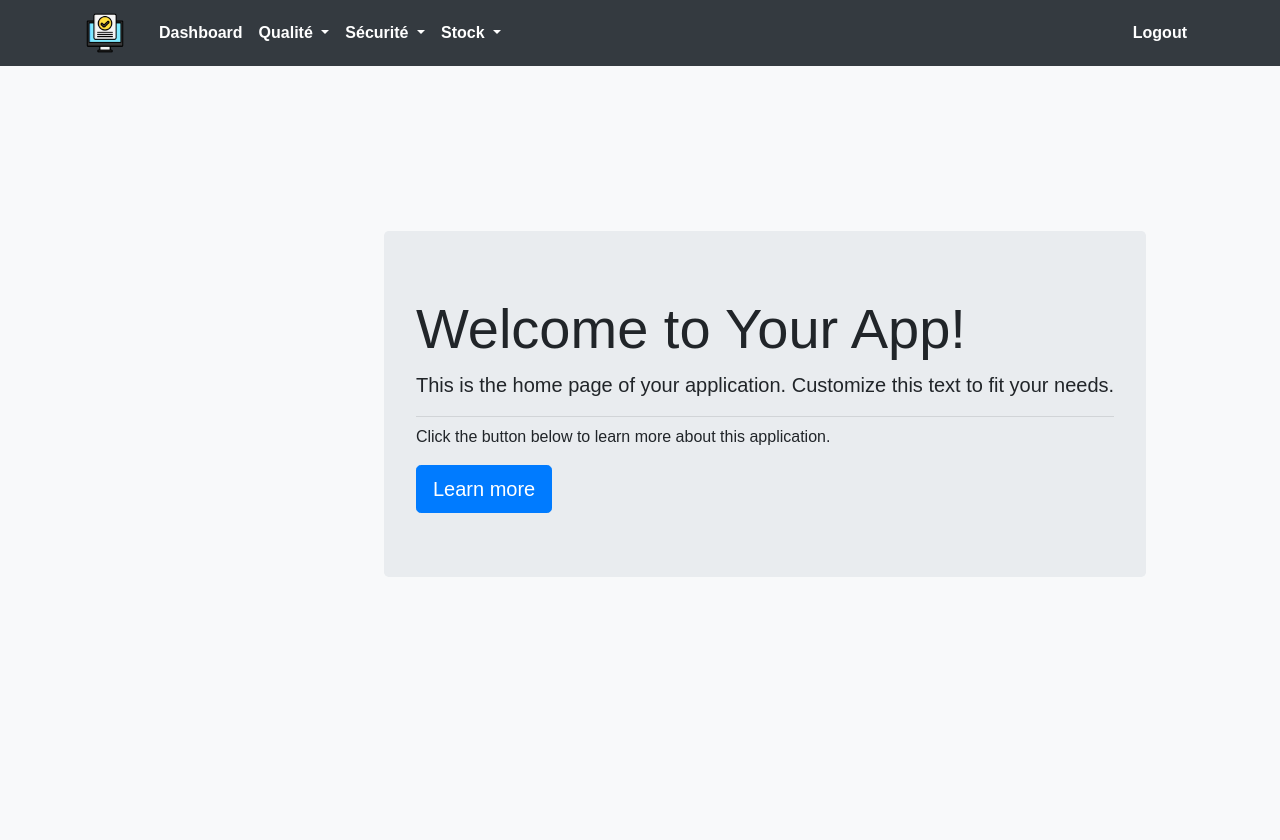
After one commit to jawkat/QualityManagement, a Flask app: template Quality/templates/home.html in a window 1280 px wide. The commit adds this page. Run offline with Flask 3, Linux system fonts and the light colour scheme; the template is opened without the code that fills it, so the values that code supplies are empty; some libraries are stand-ins or nearby versions.

Commit message:
implementig layout page with onglet

```diff
--- a/Quality/auth.py
+++ b/Quality/auth.py
@@ -17,6 +17,6 @@ def logout():
     return "<h1>Logout</h1>"
 
 @auth.route('/sign-up')
-def signup():
+def register():
     """Route to display signup page."""
-    return "<h1>Signup</h1>"
+    return "<h1>Register</h1>"
--- a/Quality/static/main.css
+++ b/Quality/static/main.css
@@ -1,121 +1,163 @@
-body {
-    width: 100%;
-    height: 100vh;
-    font-family: Arial, sans-serif;
-    background-image: url('my-main.jpg');
-    background-position: center;
-    background-size: cover; /* Ensure the background image covers the entire body */
-    background-attachment: fixed; /* Keep the background image fixed while scrolling */
-    position: relative;
-    margin-top: 5rem;
-    color: #000000;
+/* Styles for sidebar */
+.sidebar {
+    position: fixed;
+    top: 0;
+    left: -250px;
+    height: 100%;
+    width: 250px;
+    z-index: 1;
+    background-color: #343a40;
+    overflow-x: hidden;
+    transition: left 0.5s ease;
+    padding-top: 20px;
 }
 
-h1, h2, h3, h4, h5, h6 {
-    color: #000000;
+.sidebar.active {
+    left: 0;
 }
 
-.bg-steel {
-    background-color: #254053;
-    color: #000000;
+.sidebar .sidebar-header {
+    text-align: center;
+    padding-bottom: 10px;
 }
 
-/* Table Styles */
-.table {
-    width: 100%;
-    margin: 20px 0;
-    border-collapse: collapse;
+.sidebar .list-unstyled li {
+    padding: 10px;
 }
 
-.table th,
-.table td {
-    border: 1px solid #dddddd;
-    padding: 4px;
-    text-align: left;
+.sidebar .list-unstyled li a {
+    color: #fff;
+    display: block;
+    text-decoration: none;
+    padding: 10px;
 }
 
-.table th {
-    background-color: #254053;
-    color: #ffffff;
+.sidebar .list-unstyled li a:hover {
+    background-color: #6c757d;
 }
 
-.table td {
-    background: #ffffffe5;
+/* Styles for content */
+.content {
+    margin-left: 250px;
+    padding: 20px;
+    width: calc(100% - 250px);
 }
 
-.table-actions a {
-    margin-right: 1px;
+/* General styles */
+body {
+    font-family: 'Arial', sans-serif;
+    background-color: #f8f9fa;
+    overflow-x: hidden;
 }
 
-.container {
-    width: 95%;
-    max-width: 1400px;
-    margin: 0 auto;
+.navbar {
+    background-color: #343a40 !important;
 }
 
-.content-section {
-    background: rgba(255, 255, 255, 0.8);
-    padding: 2rem;
-    border-radius: 8px;
-    margin-top: 20px;
-    color: #120944; /* Maintain white text color */
-	font-size: 1.5rem;
-
-
-
+.navbar .navbar-brand img {
+    max-width: 40px;
+    max-height: 40px;
+    margin-right: 10px;
 }
 
-.jumbotron {
-    padding: 2rem;
-    margin-bottom: 2rem;
-    background-color: rgba(255,255,255,0.9); /* Semi-transparent background color */
-    border-radius: 0.3rem;
-    color: #15008b; /* Maintain white text color */
+.navbar .navbar-nav .nav-item .nav-link {
+    color: #fff !important;
+    font-weight: bold;
 }
 
-/* Navigation Bar Styles */
-.site-header .navbar-nav .nav-link {
-    color: #fdfeffa4;
+.navbar .navbar-nav .nav-item .nav-link:hover {
+    color: #dd1414 !important;
 }
 
-.site-header .navbar-nav .nav-link:hover {
-    color: #f1f517;
+.navbar .navbar-toggler-icon {
+    background-color: #fff;
 }
 
-.note-content {
-    font-size: 1rem;
-    font-weight: normal;
+/* Responsive adjustments */
+@media (max-width: 992px) {
+    .sidebar {
+        left: -250px;
+    }
+
+    .sidebar.active {
+        left: 0;
+    }
+
+    .content {
+        margin-left: 0;
+        width: 100%;
+    }
+
+    .navbar .navbar-toggler-icon {
+        background-color: #fff;
+    }
 }
 
-.index-column {
-    width: 50px;
-    text-align: center;
+@media (max-width: 768px) {
+    .sidebar {
+        width: 100%;
+        left: -100%;
+        transition: left 0.3s ease;
+    }
+
+    .sidebar.active {
+        left: 0;
+    }
+
+    .content {
+        margin-left: 0;
+        width: 100%;
+    }
+
+    .navbar .navbar-toggler-icon {
+        background-color: #fff;
+    }
 }
 
-.actions-column {
-    width: 210px;
+@media (max-width: 576px) {
+    .sidebar {
+        padding-top: 15px;
+        width: 100%;
+        left: -100%;
+        transition: left 0.3s ease;
+    }
+
+    .sidebar.active {
+        left: 0;
+    }
+
+    .content {
+        margin-left: 0;
+        width: 100%;
+    }
+
+    .navbar .navbar-toggler-icon {
+        background-color: #fff;
+    }
 }
 
-.feature-item {
-    margin-top: 2rem;
+/* Toggle button styles */
+.toggle-btn {
+    position: fixed;
+    left: 0;
+    top: 0;
+    margin: 10px;
+    z-index: 1;
 }
 
-.feature-item img {
-    max-width: 100%;
-    border-radius: 8px;
-    transition: transform 0.5s ease-in-out; /* Add smooth transition */
+/* Active link styles */
+.sidebar .nav-link {
+    color: #fff;
 }
 
-.feature-item img:hover {
-    transform: rotate(10deg); /* Rotate the image on hover */
+.sidebar .nav-link:hover {
+    background: #83aab6;
+    color: #dd1414;
+    font-size: 1.5em;
 }
 
-/* Footer Styles */
-footer {
-    background-color: rgba(255, 255, 255, 0.8);
-    color: #333;
+.sidebar .active-link {
+    background: #495057;
+    color: #dd1414;
+    font-size: 1.5em;
 }
-
-footer p {
-    margin: 0;
-}
--- /dev/null
+++ b/Quality/templates/home.html
@@ -0,0 +1,17 @@
+{% extends "layout.html" %}
+
+{% block title %}
+Home - PRIVMAC Qualité
+{% endblock %}
+
+{% block content %}
+<div class="container d-flex justify-content-center align-items-center vh-100">
+    <div class="jumbotron">
+        <h1 class="display-4">Welcome to Your App!</h1>
+        <p class="lead">This is the home page of your application. Customize this text to fit your needs.</p>
+        <hr class="my-2">
+        <p>Click the button below to learn more about this application.</p>
+        <a class="btn btn-primary btn-lg" href="#" role="button">Learn more</a>
+    </div>
+</div>
+{% endblock %}
--- /dev/null
+++ b/Quality/templates/layout.html
@@ -0,0 +1,158 @@
+<!DOCTYPE html>
+<html lang="en">
+<head>
+    <meta charset="UTF-8">
+    <meta name="viewport" content="width=device-width, initial-scale=1.0">
+    <title>{% block title %}Your App{% endblock %}</title>
+    <!-- Bootstrap CSS -->
+    <link href="https://stackpath.bootstrapcdn.com/bootstrap/4.5.2/css/bootstrap.min.css" rel="stylesheet">
+    <!-- Custom CSS -->
+    <link href="{{ url_for('static', filename='main.css') }}" rel="stylesheet">
+</head>
+<body>
+
+    <nav class="navbar navbar-expand-lg navbar-dark bg-dark fixed-top">
+        <div class="container">
+            <a class="navbar-brand" href="#">
+                <img src="{{ url_for('static', filename='logo.png') }}" alt="Logo" class="logo">
+            </a>
+            <button class="navbar-toggler" type="button" data-toggle="collapse" data-target="#navbarSupportedContent"
+                    aria-controls="navbarSupportedContent" aria-expanded="false" aria-label="Toggle navigation">
+                <span class="navbar-toggler-icon"></span>
+            </button>
+
+            <div class="collapse navbar-collapse" id="navbarSupportedContent">
+                <ul class="navbar-nav mr-auto">
+                    <li class="nav-item active">
+                        <a class="nav-link" href="#">Dashboard</a>
+                    </li>
+                    <li class="nav-item dropdown">
+                        <a class="nav-link dropdown-toggle" href="#" id="qualityDropdown" role="button"
+                           data-toggle="dropdown" aria-haspopup="true" aria-expanded="false">
+                            Qualité
+                        </a>
+                        <div class="dropdown-menu" aria-labelledby="qualityDropdown">
+                            <a class="dropdown-item" href="#">Gestion NC</a>
+                            <a class="dropdown-item" href="#">Plan Action</a>
+                            <a class="dropdown-item" href="#" id="toggleLeftMenu">Documentation</a>
+                        </div>
+                    </li>
+                    <li class="nav-item dropdown">
+                        <a class="nav-link dropdown-toggle" href="#" id="securityDropdown" role="button"
+                           data-toggle="dropdown" aria-haspopup="true" aria-expanded="false">
+                            Sécurité
+                        </a>
+                        <div class="dropdown-menu" aria-labelledby="securityDropdown">
+                            <a class="dropdown-item" href="#">Process</a>
+                            <a class="dropdown-item" href="#">Description</a>
+                            <a class="dropdown-item" href="#">Document</a>
+                        </div>
+                    </li>
+                    <li class="nav-item dropdown">
+                        <a class="nav-link dropdown-toggle" href="#" id="stockDropdown" role="button"
+                           data-toggle="dropdown" aria-haspopup="true" aria-expanded="false">
+                            Stock
+                        </a>
+                        <div class="dropdown-menu" aria-labelledby="stockDropdown">
+                            <a class="dropdown-item" href="#">Process</a>
+                            <a class="dropdown-item" href="#">Description</a>
+                            <a class="dropdown-item" href="#">Document</a>
+                        </div>
+                    </li>
+                </ul>
+                <ul class="navbar-nav ml-auto">
+                    <li class="nav-item">
+                        <a class="nav-link" href="#">Logout</a>
+                    </li>
+                </ul>
+            </div>
+        </div>
+    </nav>
+
+    <div class="wrapper">
+        <nav class="sidebar" id="leftSidebar">
+            <div class="sidebar-header">
+                <h3>Left Sidebar</h3>
+            </div>
+
+            <ul class="list-unstyled components">
+                <li class="nav-item">
+                    <a class="nav-link dropdown-toggle" href="#aboutSubmenu" data-toggle="collapse" aria-expanded="false">Processus 1</a>
+                    <ul class="collapse list-unstyled" id="aboutSubmenu">
+                        <li>
+                            <a class="nav-link" href="#">Submenu 1</a>
+                        </li>
+                        <li>
+                            <a class="nav-link" href="#">Submenu 2</a>
+                        </li>
+                        <li>
+                            <a class="nav-link" href="#">Submenu 3</a>
+                        </li>
+                    </ul>
+                </li>
+                <li class="nav-item">
+                    <a class="nav-link dropdown-toggle" href="#aboutSubmenu2" data-toggle="collapse" aria-expanded="false">Processus 2</a>
+                    <ul class="collapse list-unstyled" id="aboutSubmenu2">
+                        <li>
+                            <a class="nav-link" href="#">Submenu 4</a>
+                        </li>
+                        <li>
+                            <a class="nav-link" href="#">Submenu 5</a>
+                        </li>
+                        <li>
+                            <a class="nav-link" href="#">Submenu 6</a>
+                        </li>
+                    </ul>
+                </li>
+            </ul>
+        </nav>
+
+        <div class="content">
+            {% block content %}
+            {% endblock %}
+        </div>
+    </div>
+
+    <!-- Bootstrap JS and dependencies -->
+    <script src="https://code.jquery.com/jquery-3.5.1.slim.min.js"></script>
+    <script src="https://cdn.jsdelivr.net/npm/@popperjs/core@2.9.3/dist/umd/popper.min.js"></script>
+    <script src="https://stackpath.bootstrapcdn.com/bootstrap/4.5.2/js/bootstrap.min.js"></script>
+    <!-- Custom JS -->
+    <script>
+        $(document).ready(function() {
+            $('#toggleLeftMenu').on('click', function(e) {
+                e.preventDefault();
+                $('#leftSidebar').toggleClass('active');
+            });
+
+            // Close left sidebar if clicked outside
+            $(document).on('click', function(e) {
+                if (!$(e.target).closest('#leftSidebar').length && !$(e.target).is('#toggleLeftMenu')) {
+                    $('#leftSidebar').removeClass('active');
+                }
+            });
+
+            // Prevent closing on clicks inside sidebar
+            $('#leftSidebar').on('click', function(e) {
+                e.stopPropagation();
+            });
+
+
+            $('.nav-link.dropdown-toggle').on('click', function() {
+                var submenuId = $(this).attr('href');
+                console.log('Toggling submenu: ' + submenuId);
+                $('.collapse').collapse('hide');
+                $(submenuId).collapse('toggle');
+                $('.nav-link').removeClass('active-link');
+                $(this).addClass('active-link');
+            });
+            $('#homeLink').on('click', function() {
+                console.log('Home link clicked');
+                $('.nav-link').removeClass('active-link');
+                $(this).addClass('active-link');
+            });
+
+        });
+    </script>
+</body>
+</html>
--- a/Quality/views.py
+++ b/Quality/views.py
@@ -1,4 +1,4 @@
-from flask import Blueprint
+from flask import Blueprint, render_template
 
 
 views = Blueprint('views', __name__)
@@ -7,4 +7,4 @@ views = Blueprint('views', __name__)
 @views.route('/')
 def home():
     """Route to display home page."""
-    return "<h1>Home</h1>"
+    return render_template('home.html')
```
Also changed, not shown: Quality/static/main_Left.css (added, +69 -0 lines), Quality/templates/base.html (deleted, +0 -86 lines), Quality/templates/layout_left.html (added, +117 -0 lines), Quality/__init__.py (line endings or trailing spaces), Quality/static/logo.png (added), 1 other file.
